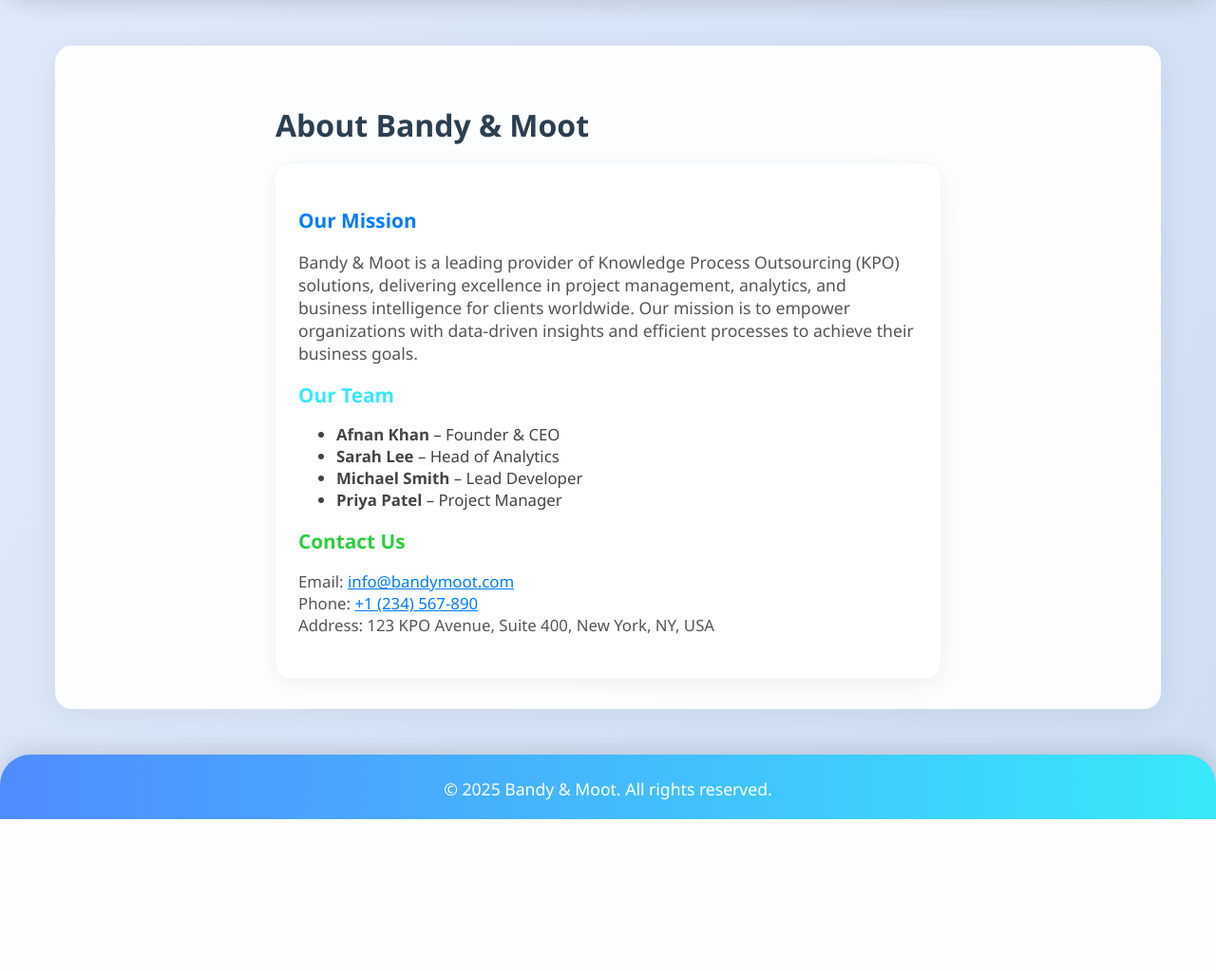
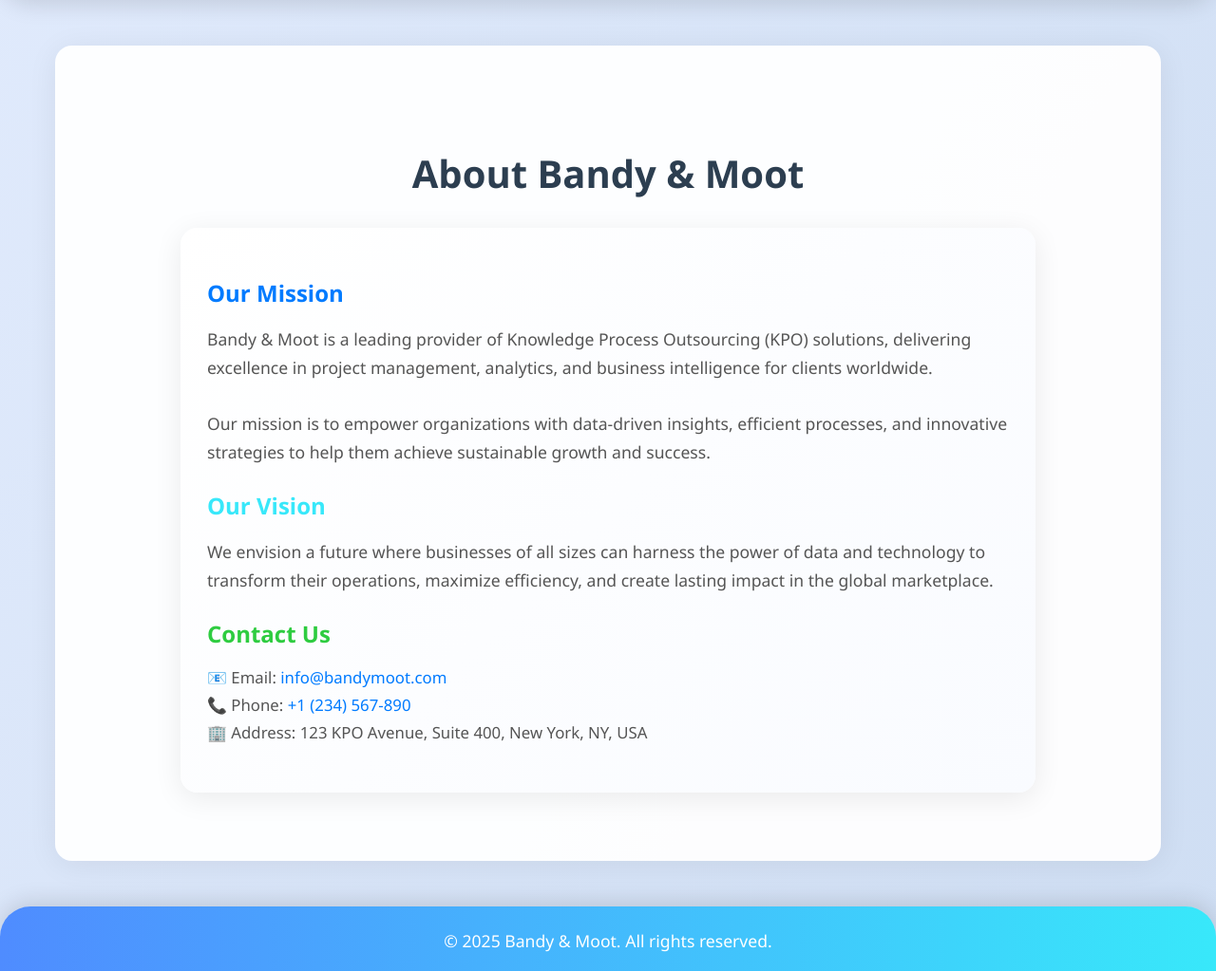
Before and after one commit to afnankhan232/KPO, a Django app: page /about/ in a window 1280 px wide. Shown: the part 96-1119 px from the top of the page at 95% size. Before the commit the page ends 959 px from the top, so only its background shows below. Run offline with Django 5.2, Linux system fonts and the light colour scheme.

Commit message:
afnan last commit part 17

```diff
--- a/dashboard/templates/dashboard/about.html
+++ b/dashboard/templates/dashboard/about.html
@@ -1,26 +1,58 @@
 {% extends 'dashboard/base.html' %}
 {% block title %}About | KPO Dashboard{% endblock %}
 {% block content %}
-<div class="section" style="max-width: 700px; margin: 0 auto;">
-	<h1 style="margin-bottom: 20px; color: #2c3e50; font-size: 2rem; font-weight: 700;">About Bandy & Moot</h1>
-	<div class="card" style="background: #fff; padding: 28px 24px; border-radius: 16px; box-shadow: 0 4px 24px #0001;">
-		<h2 style="font-size: 1.3rem; color: #007bff; margin-bottom: 12px;">Our Mission</h2>
-		<p style="font-size: 1.1rem; color: #555; margin-bottom: 18px;">
-			Bandy & Moot is a leading provider of Knowledge Process Outsourcing (KPO) solutions, delivering excellence in project management, analytics, and business intelligence for clients worldwide. Our mission is to empower organizations with data-driven insights and efficient processes to achieve their business goals.
+<div class="section" style="max-width: 900px; margin: 0 auto; padding: 40px 20px;">
+	<h1 style="margin-bottom: 30px; color: #2c3e50; font-size: 2.5rem; font-weight: 700; text-align: center; animation: fadeInDown 1s;">
+		About Bandy & Moot
+	</h1>
+
+	<div class="card" style="background: linear-gradient(135deg, #ffffff, #f9fbff); padding: 32px 28px; border-radius: 18px; box-shadow: 0 6px 30px rgba(0,0,0,0.08); animation: fadeInUp 1.2s;">
+
+		<!-- Mission -->
+		<h2 style="font-size: 1.5rem; color: #007bff; margin-bottom: 14px; animation: slideInLeft 1s;">Our Mission</h2>
+		<p style="font-size: 1.1rem; color: #555; margin-bottom: 24px; line-height: 1.7; animation: fadeIn 2s;">
+			Bandy & Moot is a leading provider of Knowledge Process Outsourcing (KPO) solutions, delivering excellence in project management, analytics, and business intelligence for clients worldwide.
+			<br><br>
+			Our mission is to empower organizations with data-driven insights, efficient processes, and innovative strategies to help them achieve sustainable growth and success.
 		</p>
-		<h2 style="font-size: 1.3rem; color: #38e8fa; margin-bottom: 12px;">Our Team</h2>
-		<ul style="margin-bottom: 18px; color: #444; font-size: 1.05rem;">
-			<li><strong>Afnan Khan</strong> – Founder & CEO</li>
-			<li><strong>Sarah Lee</strong> – Head of Analytics</li>
-			<li><strong>Michael Smith</strong> – Lead Developer</li>
-			<li><strong>Priya Patel</strong> – Project Manager</li>
-		</ul>
-		<h2 style="font-size: 1.3rem; color: #2ecc40; margin-bottom: 12px;">Contact Us</h2>
-		<p style="font-size: 1.05rem; color: #555;">
-			Email: <a href="mailto:info@bandymoot.com" style="color:#007bff;">info@bandymoot.com</a><br>
-			Phone: <a href="tel:+1234567890" style="color:#007bff;">+1 (234) 567-890</a><br>
-			Address: 123 KPO Avenue, Suite 400, New York, NY, USA
+
+		<!-- Vision -->
+		<h2 style="font-size: 1.5rem; color: #38e8fa; margin-bottom: 14px; animation: slideInRight 1s;">Our Vision</h2>
+		<p style="font-size: 1.1rem; color: #555; margin-bottom: 24px; line-height: 1.7; animation: fadeIn 2.2s;">
+			We envision a future where businesses of all sizes can harness the power of data and technology to transform their operations, maximize efficiency, and create lasting impact in the global marketplace.
+		</p>
+
+		<!-- Contact -->
+		<h2 style="font-size: 1.5rem; color: #2ecc40; margin-bottom: 14px; animation: slideInLeft 1s;">Contact Us</h2>
+		<p style="font-size: 1.05rem; color: #555; line-height: 1.7; animation: fadeIn 2.5s;">
+			📧 Email: <a href="mailto:info@bandymoot.com" style="color:#007bff; text-decoration:none;">info@bandymoot.com</a><br>
+			📞 Phone: <a href="tel:+1234567890" style="color:#007bff; text-decoration:none;">+1 (234) 567-890</a><br>
+			🏢 Address: 123 KPO Avenue, Suite 400, New York, NY, USA
 		</p>
 	</div>
 </div>
+
+<!-- Motion Styles -->
+<style>
+@keyframes fadeInDown {
+	from { opacity: 0; transform: translateY(-20px); }
+	to { opacity: 1; transform: translateY(0); }
+}
+@keyframes fadeInUp {
+	from { opacity: 0; transform: translateY(20px); }
+	to { opacity: 1; transform: translateY(0); }
+}
+@keyframes slideInLeft {
+	from { opacity: 0; transform: translateX(-30px); }
+	to { opacity: 1; transform: translateX(0); }
+}
+@keyframes slideInRight {
+	from { opacity: 0; transform: translateX(30px); }
+	to { opacity: 1; transform: translateX(0); }
+}
+@keyframes fadeIn {
+	from { opacity: 0; }
+	to { opacity: 1; }
+}
+</style>
 {% endblock %}
```
